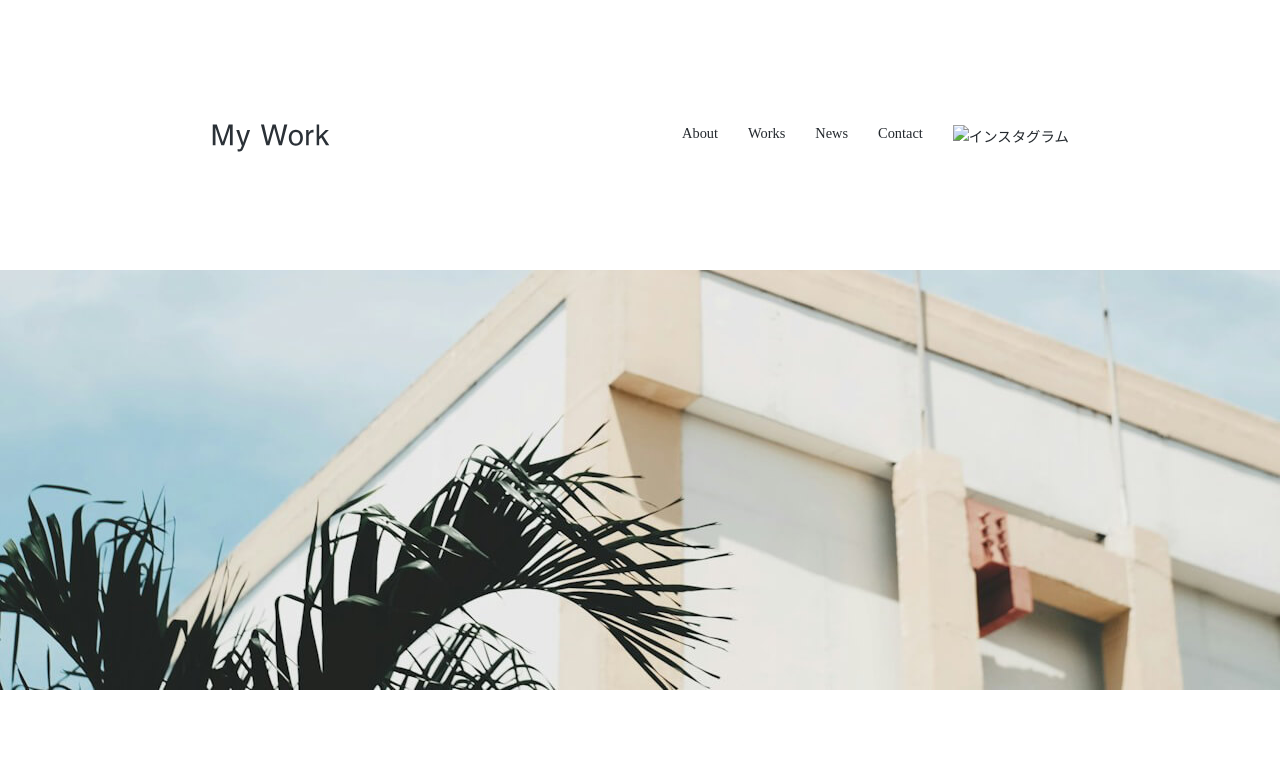
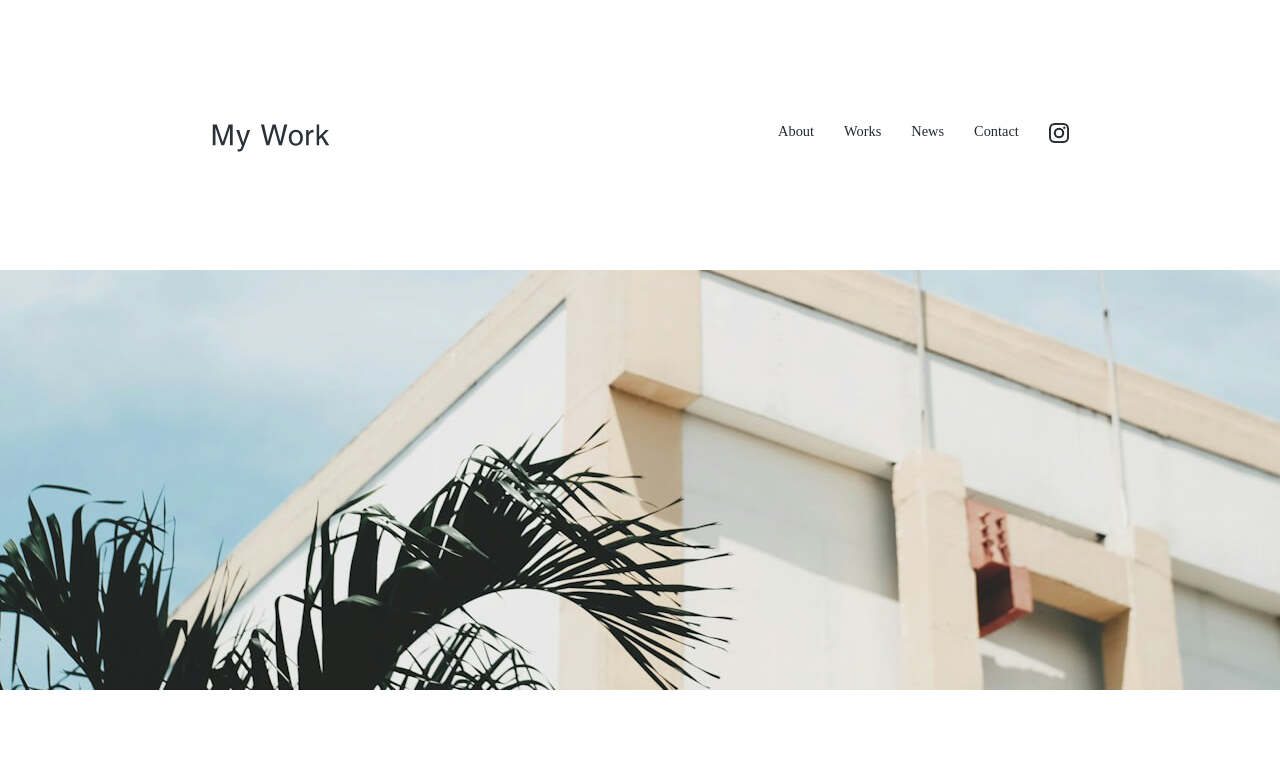
Before and after one commit to nami-hashimo/assignment_portfolio, a plain HTML site: page index.html in a window 1280 px wide. Shown: the top 771 px of the page. Drawn offline with Linux system fonts and the light colour scheme; some packages are replaced by stand-ins of ours.

Commit message:
Update and rename indx.html to index.html

```diff
--- a/indx.html
+++ b/index.html
@@ -24,7 +24,7 @@
             <li><a href="#news">News</a></li>
             <li><a href="#contact">Contact</a></li>
             <li><a href="https://www.instagram.com/" target="_blank">
-                    <img class="icon" src="./icon-instagram.png"
+                    <img class="icon" src="img/icon-instagram.png"
                      alt="インスタグラム">
                 </a>
             </li>
```
